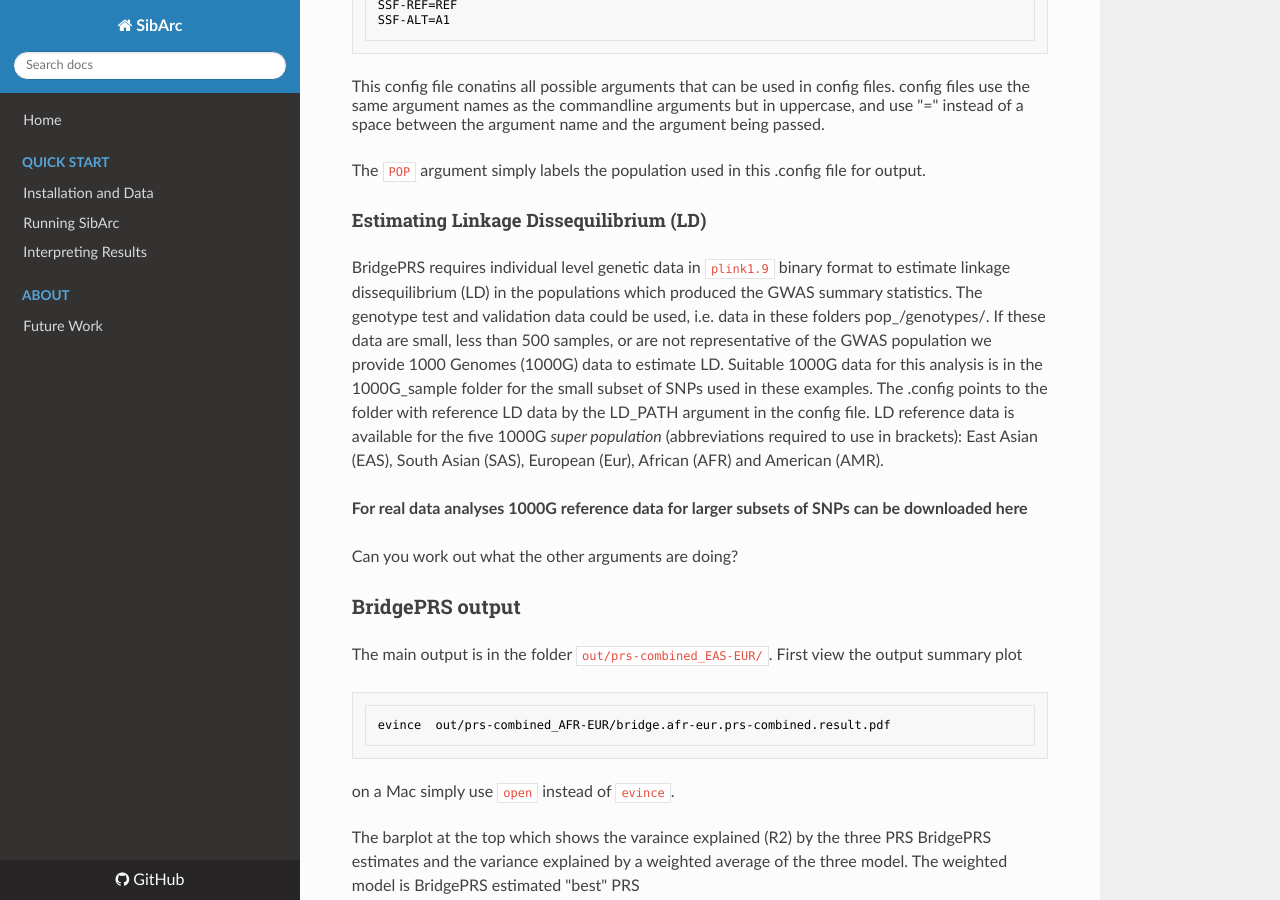
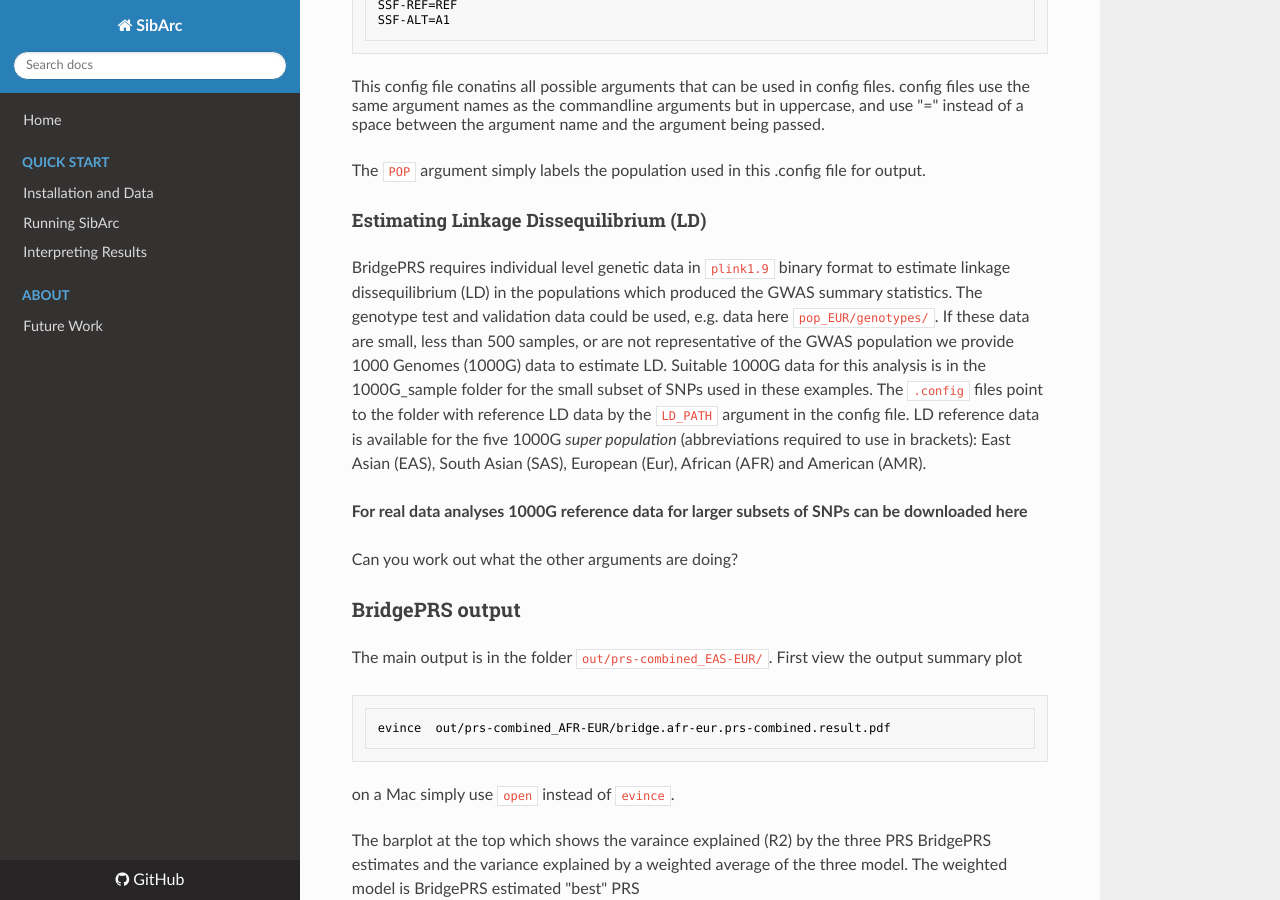
Before and after one commit to tadesouaiaia/sibArc-website, an MkDocs documentation site: the page built from docs/workshop_practical_clive.docx.md, in a window 1280 px wide and 900 px high, scrolled down 2810 px. Built offline with MkDocs 1.6.1, drawn with Linux system fonts in a browser that asks for light colours; comment, search, counter and statistics services are not loaded.

Commit message:
Update workshop_practical_clive.docx.md

```diff
--- a/docs/workshop_practical_clive.docx.md
+++ b/docs/workshop_practical_clive.docx.md
@@ -143,13 +143,13 @@ file for output.
 BridgePRS requires individual level genetic data in `plink1.9` binary
 format to estimate linkage dissequilibrium (LD) in the populations
 which produced the GWAS summary statistics. The genotype test and
-validation data could be used, i.e. data in these folders
-pop_/genotypes/. If these data are small, less than 500 samples, or
+validation data could be used, e.g. data here
+`pop_EUR/genotypes/`. If these data are small, less than 500 samples, or
 are not representative of the GWAS population we provide 1000 Genomes
 (1000G) data to estimate LD. Suitable 1000G data for this analysis
 is in the 1000G_sample folder
-for the small subset of SNPs used in these examples. The .config points to
-the folder with reference LD data by the LD_PATH argument in the
+for the small subset of SNPs used in these examples. The `.config` files point to
+the folder with reference LD data by the `LD_PATH` argument in the
 config file. LD reference data is
 available for the five 1000G *super population* (abbreviations
 required to use in brackets): East Asian (EAS), South Asian (SAS),
```
